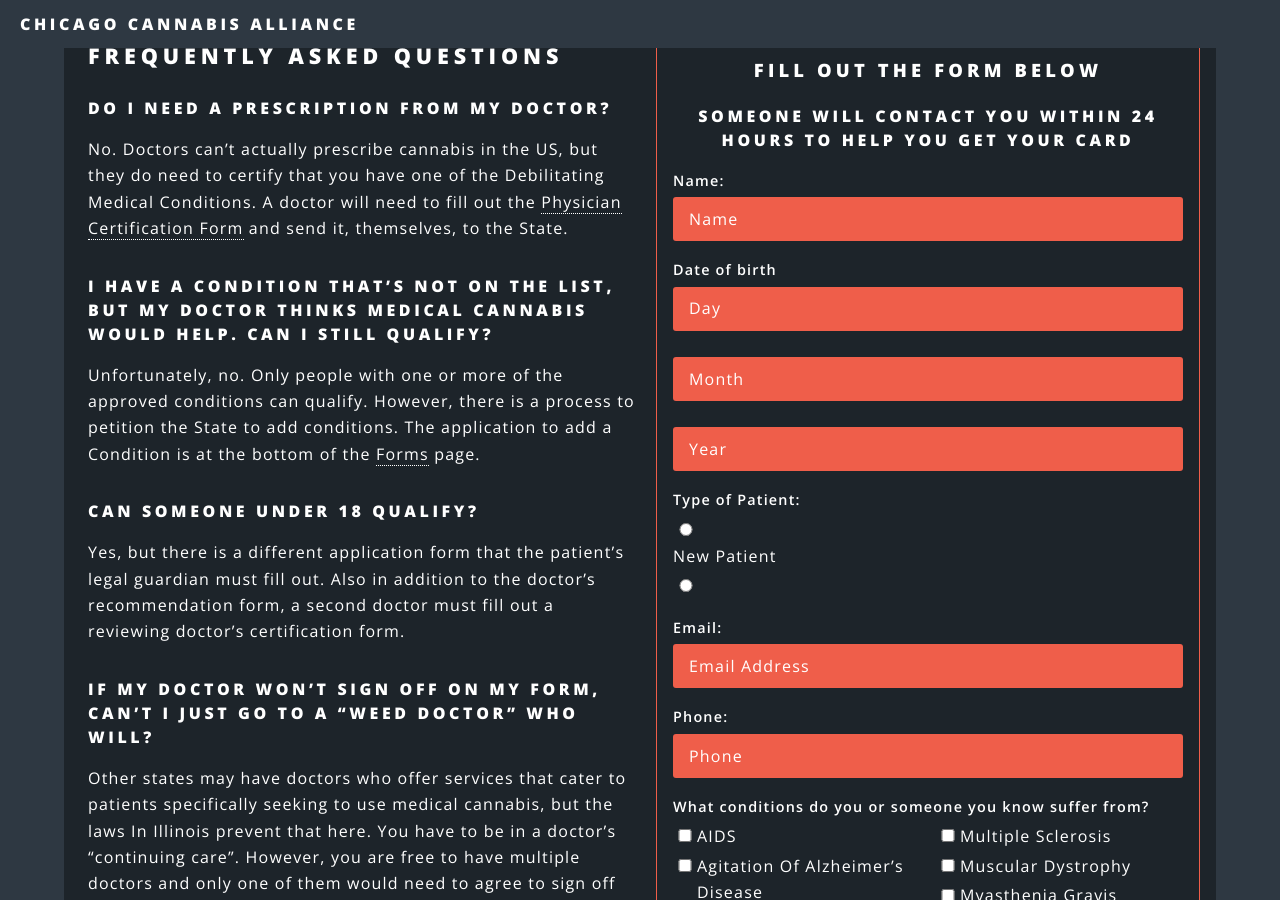
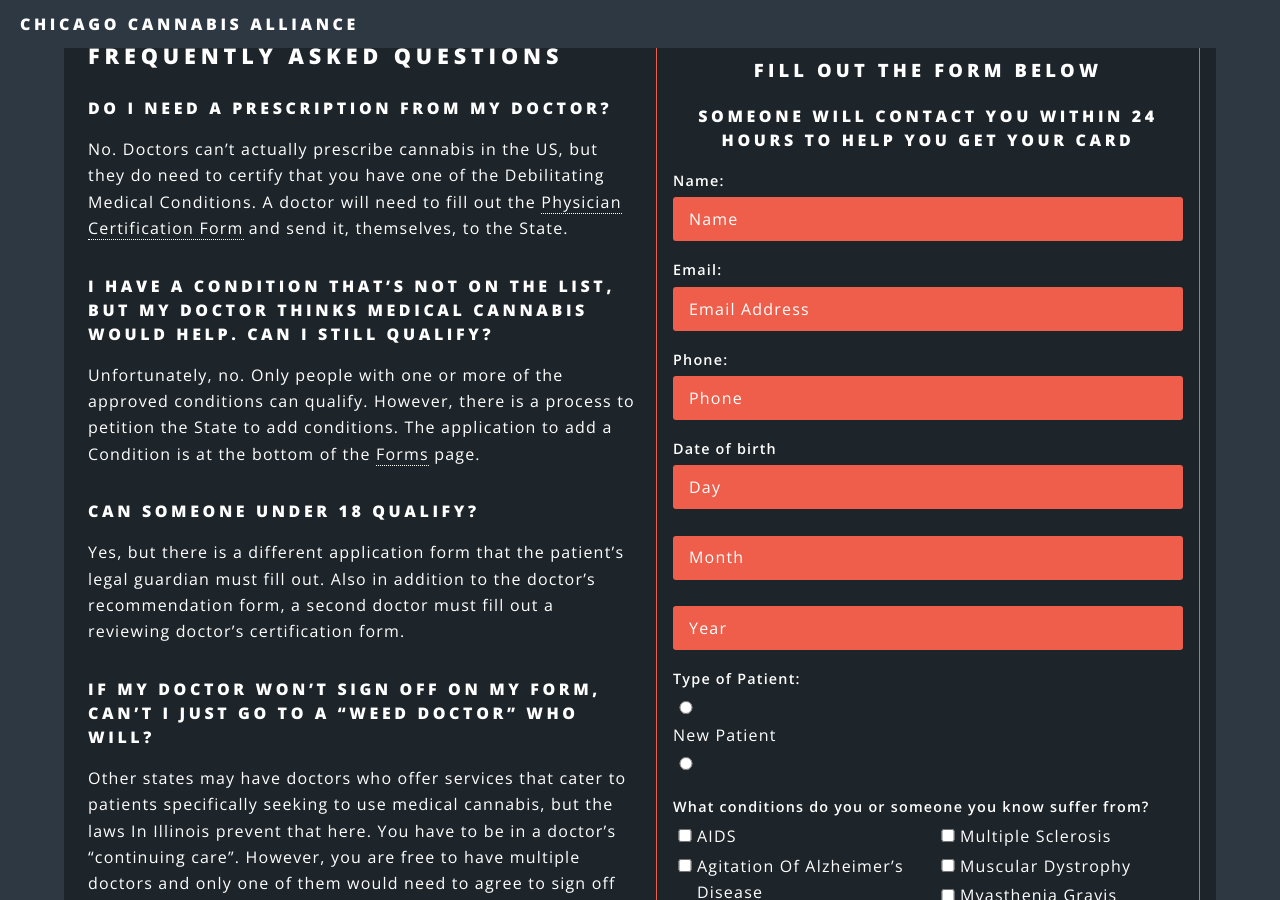
Before and after one commit to roncoalson/CMCA-master, a Jekyll site: the page built from index.html, in a window 1280 px wide and 900 px high, scrolled down 2393 px. Built offline with Jekyll 4.4.1, drawn with Linux system fonts in a browser that asks for light colours.

Commit message:
Update large-form.html

```diff
--- a/_includes/large-form.html
+++ b/_includes/large-form.html
@@ -4,6 +4,14 @@
 <div class='form-field'>
     <label>Name:</label>
     <input type="text" name="_name" placeholder="Name">
+</div>
+<div class='form-field'>
+    <label>Email:</label>
+    <input type="email" name="_replyto" placeholder="Email Address">
+</div>
+<div class='form-field'>
+    <label>Phone:</label>
+    <input type="text" name="_phone" placeholder="Phone">
 </div>
 <div class="control-group">
   <label for="dob-day" class="control-label">Date of birth</label>
@@ -182,15 +190,6 @@
        <label for="two">New Patient</label>
         <input type="radio" id="two" name="Established Patient" value="2" />
 </div>
-<div class='form-field'>
-    <label>Email:</label>
-    <input type="email" name="_replyto" placeholder="Email Address">
-</div>
-<div class='form-field'>
-    <label>Phone:</label>
-    <input type="text" name="_phone" placeholder="Phone">
-</div>
-
 <div class='form-field'>
     <label>What conditions do you or someone you know suffer from?</label>
 
```
